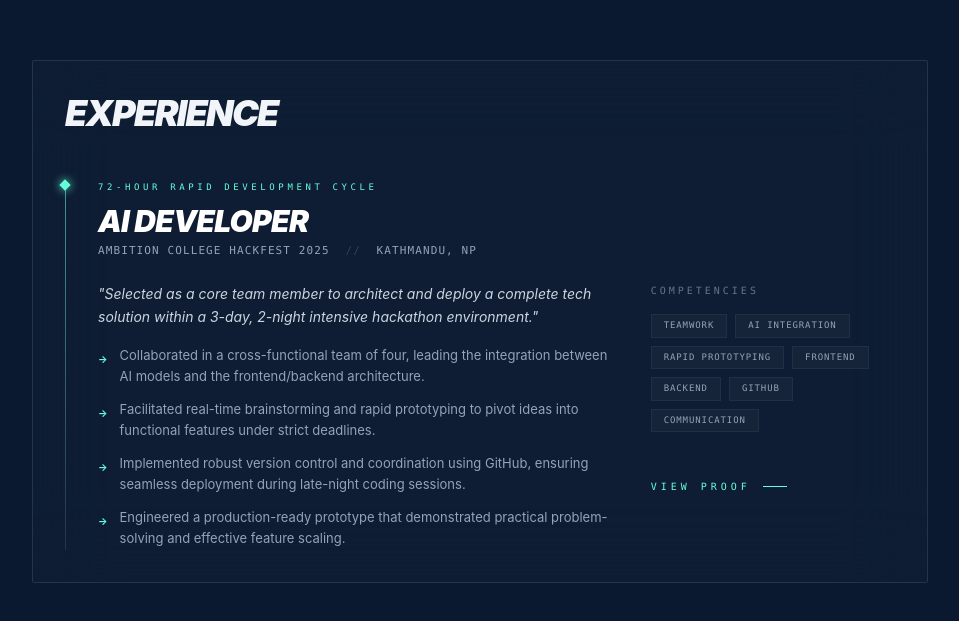
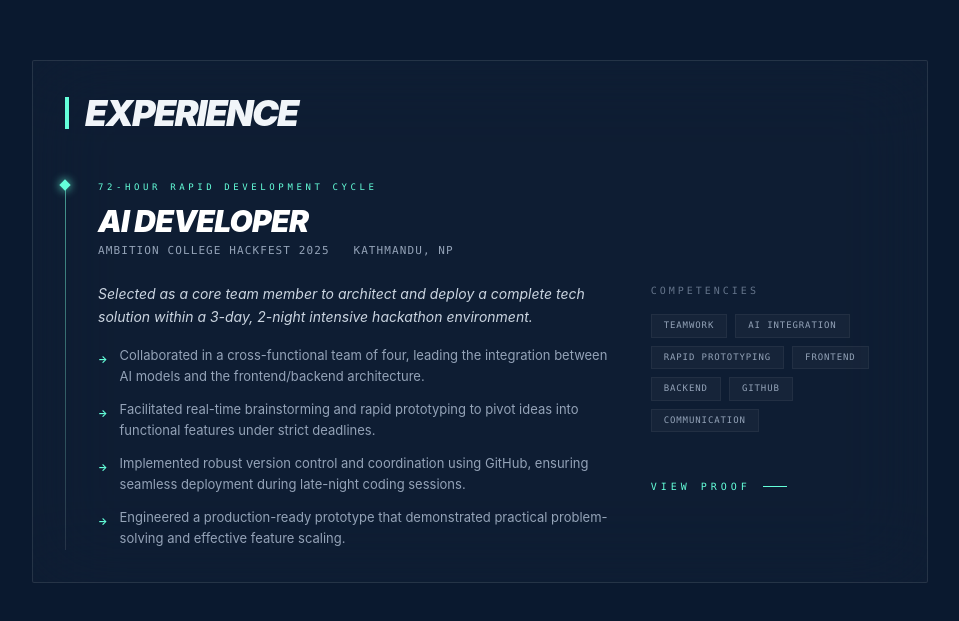
Before and after one commit to Gyawalisahaj/portfolio, a Next.js app: page / in a window 1280 px wide. Shown: the part 1844-2465 px from the top of the page, without its empty margins (160-1119 px from the left). Built offline with nearby package versions, Linux system fonts and the light colour scheme.

Commit message:
fix: resolve linting errors

```diff
--- a/src/components/ExperinceSection.tsx
+++ b/src/components/ExperinceSection.tsx
@@ -23,7 +23,7 @@ export default function ExperienceSection() {
     <div className="lance-card">
       {/* SECTION HEADER */}
       <div className="flex items-center gap-4 mb-12">
-        {/* <span className="text-[#64ffda] font-mono text-[10px] tracking-[0.3em] uppercase">03 // Field Work</span> */}
+        <div className="w-1 h-8 bg-[#64ffda]" />
         <h2 className="text-4xl font-black italic uppercase tracking-tighter">Experience</h2>
       </div>
 
@@ -44,7 +44,7 @@ export default function ExperienceSection() {
                   {exp.title}
                 </h3>
                 <p className="text-slate-400 font-mono text-[11px] uppercase tracking-widest mt-1">
-                  {exp.company} <span className="text-slate-700 mx-2">//</span> {exp.location}
+                  {exp.company} <span className="text-slate-700 mx-2"></span> {exp.location}
                 </p>
               </div>
             </div>
@@ -53,7 +53,7 @@ export default function ExperienceSection() {
             <div className="grid grid-cols-1 md:grid-cols-3 gap-8">
               <div className="md:col-span-2 space-y-4">
                 <p className="text-slate-300 text-sm leading-relaxed italic">
-                  "{exp.description}"
+                  {exp.description}
                 </p>
                 <ul className="space-y-3">
                   {exp.bullets.map((bullet, i) => (
```
